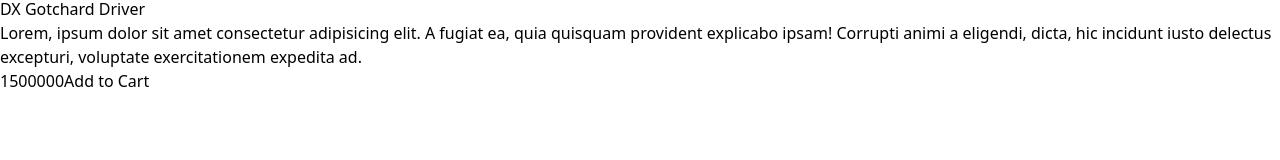
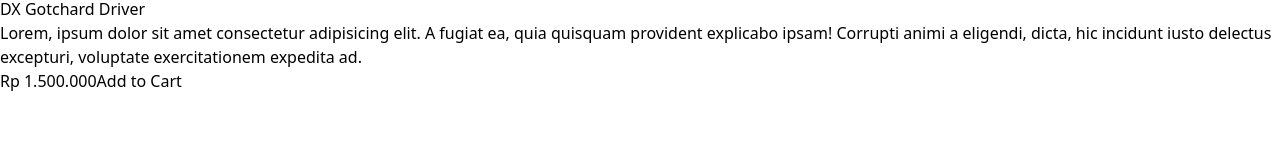
Before and after one commit to syauqidamario/learn-react, a React (Vite) app in the folder my-react-app/: page /products in a window 1280 px wide. Shown: the part 727-887 px from the top of the page. Built offline with nearby package versions, Linux system fonts and the light colour scheme.

Commit message:
Continued the usage of State and added Lifecycle implementation.

```diff
--- a/my-react-app/src/components/Fragments/CardProduct.jsx
+++ b/my-react-app/src/components/Fragments/CardProduct.jsx
@@ -6,7 +6,7 @@ import Button from "../elements/button";
 const CardProduct = (props) => {
       const { children } = props;
       return (
-            <div className="w-full max-w-sm bg-gray-800 border border-gray-700 rounded-lg shadow mx-2 my-2 flex flex-col justify-between">
+            <div className="w-full max-w-sm bg-gray-800 border border-gray-700 rounded-lg shadow mx-3 my-2 flex flex-col justify-between">
                   {children}
             </div>
       );
@@ -34,11 +34,12 @@ const Body = (props) => {
 };
 
 const Footer = (props) => {
-      const {price} = props;
+      const {price, handleAddToCart, id} = props;
       return(
             <div className="flex items-center justify-between px-5 pb-5">
-                  <span className="text-xl font-bold text-white">{price}</span>
-                  <Button className="bg-blue-600">Add to Cart</Button>
+                  <span className="text-xl font-bold text-white">Rp{" "} {price.toLocaleString('id-ID', {styles:'currency', currency: 'IDR'})}
+                  </span>
+                  <Button className="bg-blue-600" onClick={() => handleAddToCart(id)}>Add to Cart</Button>
             </div>
       );
 };
--- a/my-react-app/src/components/Fragments/Counter.jsx
+++ b/my-react-app/src/components/Fragments/Counter.jsx
@@ -1,3 +1,4 @@
+/* eslint-disable no-unused-vars */
 import React from "react";
 
 class Counter extends React.Component{
@@ -8,8 +9,20 @@ class Counter extends React.Component{
             {
                   count: 0,
             };
+            console.log("constructor");
       }
 
+      componentDidMount(){
+            this.setState({count:1});
+            console.log("componentDidMount");
+      }
+      componentDidUpdate(prevProps, prevState)
+      {
+            console.log("componentDidUpdate");
+            if(this.state.count === 10){
+                  this.setState({count:5});
+            }
+      }
       render(){
             return(
                   <div className="flex items-center">
@@ -17,6 +30,7 @@ class Counter extends React.Component{
                         <button className="bg-black text-white p-3"
                         onClick= {() => this.setState({count: this.state.count + 1})}> +
                         </button>
+                        {console.log("render")};
                   </div>
             );
       }
--- a/my-react-app/src/components/elements/button/index.jsx
+++ b/my-react-app/src/components/elements/button/index.jsx
@@ -2,7 +2,8 @@
 /* eslint-disable react/prop-types */
 /* eslint-disable react/react-in-jsx-scope */
 const Button = (props) => {
-      const { children, classname = "bg-black", onClick = () => {}, type="button" } = props;
+      const {
+            children, classname = "bg-black", onClick = () => {}, type="button" } = props;
       return (
             <button className = {`h-10 px-6 font-semibold rounded-md ${classname} text-white`}
             type={type}
--- a/my-react-app/src/pages/product.jsx
+++ b/my-react-app/src/pages/product.jsx
@@ -5,9 +5,10 @@
 import { Fragment, useState } from "react";
 import Button from "../components/elements/button";
 import CardProduct from "../components/Fragments/CardProduct";
+import Counter from "../components/Fragments/Counter";
 
 
-const products = [
+const product = [
       {
             id: 1,
             name: "DX Gotchard Driver",
@@ -44,6 +45,15 @@ const products = [
             A fugiat ea, quia quisquam provident explicabo ipsam!
             Corrupti animi a eligendi, dicta, hic incidunt iusto delectus excepturi, voluptate exercitationem expedita ad.`
       },
+      {
+            id: 5,
+            name: "DX Gotchard Driver",
+            price: 1500000,
+            image: "/images/dx-gotchard-driver.jpg",
+            desc: `Lorem, ipsum dolor sit amet consectetur adipisicing elit.
+            A fugiat ea, quia quisquam provident explicabo ipsam!
+            Corrupti animi a eligendi, dicta, hic incidunt iusto delectus excepturi, voluptate exercitationem expedita ad.`
+      },
 ];
 
 const email = localStorage.getItem('email');
@@ -51,8 +61,8 @@ const email = localStorage.getItem('email');
 const ProductsPage = () => {
       const [cart, setCart] = useState([
             {
-                name: "DX Gotchard Driver",
-                qty:1  ,
+                id: 1,
+                qty:1 ,
             },
       ]);
       const handleLogout = () => {
@@ -61,9 +71,18 @@ const ProductsPage = () => {
             window.location.href="/login";
       };
 
-
-
-
+      const handleAddToCart = (id) => {
+           if(cart.find(item => item.id === id))
+           {
+            setCart(
+                  cart.map(item => item.id === id ? {...item, qty: item.qty+1}:item)
+            )
+           }
+           else
+           {
+            setCart([...cart, {id, qty:1}]);
+           }
+      };
 
       return (
            <Fragment>
@@ -72,25 +91,48 @@ const ProductsPage = () => {
                   <Button classname="ml-5 bg-black" onClick={handleLogout}>Logout</Button>
             </div>
             <div className="flex justify-center py-5">
-                  <div className="w-3/4 flex flex-wrap">
-                  {products.map((product) => (
+                  <div className="w-4/6 flex flex-wrap">
+                  {product.map((product) => (
                          <CardProduct key={product.id}>
                               <CardProduct.Header image ={product.image} />
                               <CardProduct.Body name={product.name}>
                               {product.desc}
                               </CardProduct.Body>
-                              <CardProduct.Footer price={product.price}/>
+                              <CardProduct.Footer price={product.price} id={product.id} handleAddToCart={handleAddToCart}/>
                         </CardProduct>
                  ))}
+                  <div className="w-1/4">
+                        <h1 className="text-3xl font-bold text-blue-600 ml-5 mb-2">Cart</h1>
+                        <table className="text-left table-auto border-separate border-spacing-x-5">
+                              <thead>
+                                    <tr>
+                                          <th>Product</th>
+                                          <th>Price</th>
+                                          <th>Quantity</th>
+                                          <th>Total</th>
+                                    </tr>
+                              </thead>
+                                    <tbody>
+                                    {cart.map((item) => {
+                                    const productItem = product.find(
+                                          (product) => product.id === item.id
+                                    );
+                                    return (
+                                          <tr key={item.id}>
+                                          <td>{productItem.name}</td>
+                                          <td>Rp{" "} {productItem.price.toLocaleString('id-ID', { style: 'currency', currency: 'IDR' })}</td>
+                                          <td>{item.qty}</td>
+                                          <td>Rp {(productItem.price * item.qty).toLocaleString('id-ID', { style: 'currency', currency: 'IDR' })}</td>
+                                          </tr>
+                                    );
+                                    })}
+                                    </tbody>
+                        </table>
                   </div>
-                  <div className="w-1/4">
-                        <h1 className="text-3xl font-bold text-blue-600">Cart</h1>
-                        <ul>
-                              {cart.map ((item) => (
-                                    <li key={item.id}>{item.name}</li>
-                              ))}
-                        </ul>
                   </div>
+            </div>
+            <div className="mt-5 flex justify-center mb-5">
+                  <Counter></Counter>
             </div>
            </Fragment>
       );
```
